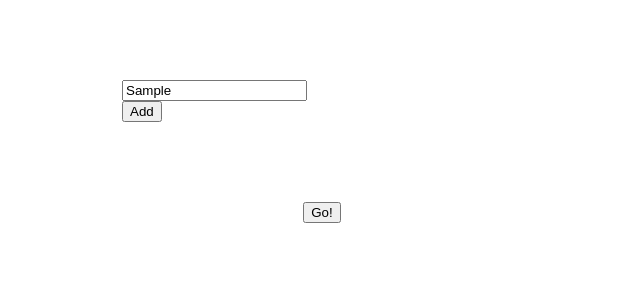
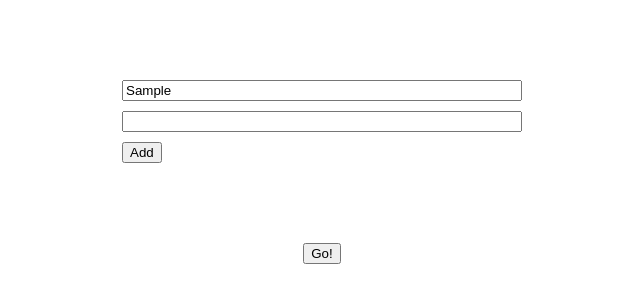
Before and after one commit to Gunsan27/Day-2-Help-me-choose, a plain HTML site: page index.html in a window 1280 px wide. Both pictures are taken after typing "Sample" into the empty fields and a click on the button "Add". Shown: the part 231-534 px from the top of the page, without its empty margins (318-958 px from the left). Drawn offline with nearby package versions, Linux system fonts and the light colour scheme.

Commit message:
Day3
Row 19: Made a script to use jquery using Bower
Row 16: Created a new div with class "resultSection"
Row 20-30: created a own script with a function to hide "resultSection" and then to give a function to the Add-button using inputs and append (jQ-api) input.
On row 28 I connected the function with a click actin (jQ)

When you write a script its done by a $ and note that you finnish with ().  It is also used after } in row 29. Need to figure out why you use {}
In this case its used in row 21, 24,26 and 29

```diff
--- a/index.html
+++ b/index.html
@@ -8,11 +8,26 @@
  <body>
    <h1>Help me choose between..</h1>
    <div class="inputSection">
-     <div>
+     <div class="inputs">
        <input placeholder="Something"></input>
      </div>
-     <button>Add</button>
+     <button class="addOption">Add</button>
    </div>
+   <div class="resultSection"></div>
    <button>Go!</button>
+
+   <script src="https://code.jquery.com/jquery-3.2.1.min.js"></script>
+   <script>
+    $(function() {
+      $('.resultSection').hide()
+
+      var add_option = function() {
+        $('.inputs').append('<input></input')
+      }
+
+      $('.addOption').click(add_option)
+    })
+   </script>
+
  </body>
 </html>
```
